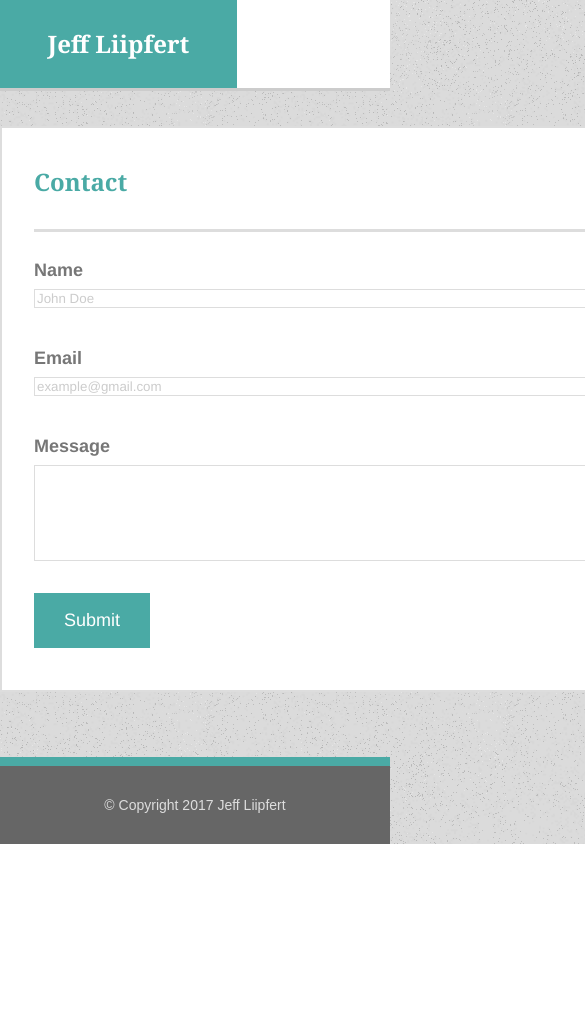
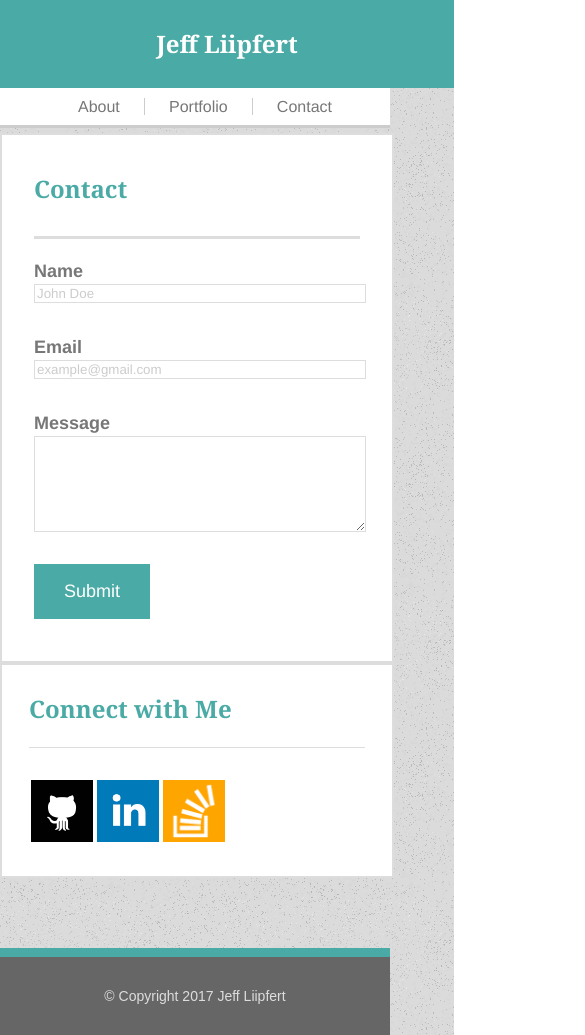
Before and after one commit to jliip51/jliip51.github.io, a plain HTML site: page contact.html in a window 390 px wide. Shown: the top 1035 px of the page, 585 px wide, since content can reach past the window. Before the commit the page ends 844 px from the top, so only its background shows below. Drawn offline with Linux system fonts and the light colour scheme.

Commit message:
Update v-5

```diff
--- a/assets/css/style.css
+++ b/assets/css/style.css
@@ -18,14 +18,13 @@ header {
 	height: 88px;
 	border-bottom: solid #cccccc;
 	background: #ffffff;
+
 }
 
 /*styling for header content*/
 div#top {
-	width: 960px;
-	height: 88px;
+	width: 62%;
 	margin: auto;
-	position: relative;
 }
 
 h1 {
@@ -33,19 +32,20 @@ h1 {
 	font-weight: bold;
 	font-family: Georgia;
 	color: #ffffff;
-	width: 18%;
 	text-align: center;
+	width: 25%;
 	padding: 32px;
+	float: left;
 	background: #4aaaa5;
 }
 
 /*styling for nav bar*/
 nav {
-	width: 50%;
 	text-align: right;
-	position: absolute;
-	top: 32px;
-	right: 0;
+	background: #ffffff;
+	float: right;
+	margin: 35px 0 0 0;
+
 }
 
 a.linka {
@@ -54,7 +54,7 @@ a.linka {
 	color: #777777;
 	padding-left: 20px;
 	text-decoration: none;
-	padding-right: 20px;
+	padding-right: 24px;
 	border-right: 1px solid #cccccc;
 }
 
@@ -76,10 +76,8 @@ a:active {
 
 /*wrapper to define content area*/
 #wrapper {
-	width: 960px;
-	margin: 35px auto;
-	flex: 1;
-	position: relative;
+	width: 62%;
+	margin: 35px auto 35px auto;
 }
 
 /*h2 styling for About, Portfolio & Contact sections*/
@@ -94,10 +92,12 @@ h2 {
 }
 
 section#content {
-	width: 650px;
+	width: 68%;
 	border: solid 2px #dddddd;
 	background: #ffffff;
+	float: left;
 }
+
 /*styling for About content section*/
 #content p {
 	font-size: 16px;
@@ -112,6 +112,43 @@ section#content {
 	height: auto;
 	float: left;
 	margin: 0 26px 0px 32px;
+}
+
+/*Styling for Connect with Me section*/
+section#connect {
+	width: 28%;
+	border: solid 2px #dddddd;
+	background: #ffffff;
+	float: right;
+}
+
+#connect h3 {
+	font-size: 24px;
+	font-family: Georgia;
+	font-weight: bold;
+	color: #4aaaa5;
+	text-align: center;
+	margin: 0 27px 0 27px;
+	padding: 32px 0 26px 0;
+	border-bottom: solid 1px #dddddd;
+}
+
+div#logo {
+	padding: 32px 0 32px 0;
+	display: flex;
+	justify-content: center;
+}
+
+.icon {
+	width: 62px;
+	height: 62px;
+	padding: 0 2px 0 2px;
+
+}
+
+.icon:hover {
+	width: 70px;
+	height: auto;
 }
 
 /*Styling for Portfolio content section*/
@@ -139,6 +176,10 @@ div.image {
 	border: solid 1px #dddddd;
 	margin-right: 32px;
 	position: relative;
+}
+
+div.image:hover {
+	border: solid 3px #4aaaa5;
 }
 
 div.caption {
@@ -193,37 +234,6 @@ input#submit {
 	background: #4aaaa5;
 }
 
-/*Styling for Connect with Me section*/
-section#connect {
-	width: 270px;
-	border: solid 2px #dddddd;
-	background: #ffffff;
-	position: absolute;
-	top: 0;
-	right: 0;
-}
-
-#connect h3 {
-	font-size: 24px;
-	font-family: Georgia;
-	font-weight: bold;
-	color: #4aaaa5;
-	text-align: center;
-	margin: 32px 31px 0px 31px;
-	padding-bottom: 26px;
-	border-bottom: solid 1px #dddddd;
-}
-
-div#logo {
-	margin: 25px 27px 42px 31px;
-}
-
-.icon {
-	width: 62px;
-	height: 62px;
-	padding-right: 6px;
-
-}
 /*Styling for footer*/
 footer {
 	font-size: 14px;
@@ -231,8 +241,144 @@ footer {
 	color: #dddddd;
 	text-align: center;
 	padding: 32px;
+	margin: 35px 0 0 0;
 	border-top: solid 9px #4aaaa5;
 	background: #666666;
+	flex: 1;
 	clear: both;
+}
+
+/*For Desktops*/
+@media only screen and (max-width: 980px) {
+
+	div#top {
+		width: 75%;
+	}
+
+	h1 {
+		width: 30%;
+	}
+
+	#wrapper {
+		width: 75%;
+	}
+
+	section#content {
+		width: 55%;
+	}
+
+	#content p {
+		line-height: 24px;
+	}
+
+	#photo {
+		width: 80%;
+		margin: 0 32px 10px 32px;
+	}
+
+	section#connect {
+		width: 40%;
+	}
 
 }
+
+/*For tablets*/
+@media only screen and (max-width: 768px) {
+	div#top {
+		width: 82%;
+	}
+
+	h1 {
+		width: 30%;
+	}
+
+	#wrapper {
+		width: 82%;
+	}
+
+	section#content {
+		width: 100%;
+		float: none;
+
+	}
+
+	#content p {
+		line-height: 24px;
+	}
+
+	#photo {
+		width: 50%;
+		margin: 0 32px 10px 32px;
+	}
+
+	section#connect {
+		width: 100%;
+		float: none;
+	}
+
+	#connect h3 {
+		text-align: left;
+	}
+
+	div#logo {
+		margin: 0 0 0 27px;
+		justify-content: flex-start;
+	}
+
+}
+
+@media only screen and (max-width: 640px) {
+	div#top {
+		width: 100%;
+	}
+
+	h1 {
+		width: 100%;
+	}
+
+	#wrapper {
+		width: 100%;
+		margin-top: 42px;
+	}
+
+	nav {
+		width:100%;
+		text-align: center;
+		float: none;
+		clear: both;
+		padding: 10px 0 10px 0;
+		border-bottom: solid #cccccc;
+		background: #ffffff;
+
+	}
+
+	section#content {
+		width: 100%;
+		float: none;
+
+	}
+
+	#content p {
+		line-height: 24px;
+	}
+
+	#photo {
+		width: 50%;
+		margin: 0 32px 10px 32px;
+	}
+
+	section#connect {
+		width: 100%;
+		float: none;
+	}
+
+	#connect h3 {
+		text-align: left;
+	}
+
+	div#logo {
+		margin: 0 0 0 27px;
+		justify-content: flex-start;
+	}
+
+}
--- a/contact.html
+++ b/contact.html
@@ -3,6 +3,7 @@
 
 	<head>
 		<meta charset="utf-8">
+		<meta name="viewport" content="width=device-width, initial-scale=1.0">
 		<link rel="stylesheet" type=text/css href="assets/css/reset.css">
 		<link rel="stylesheet" type=text/css href="assets/css/style.css">
 		<title>Jeff Liipfert Portfolio</title>
```
Also changed, not shown: index.html (+7 -0 lines), portfolio.html (+1 -0 lines).
